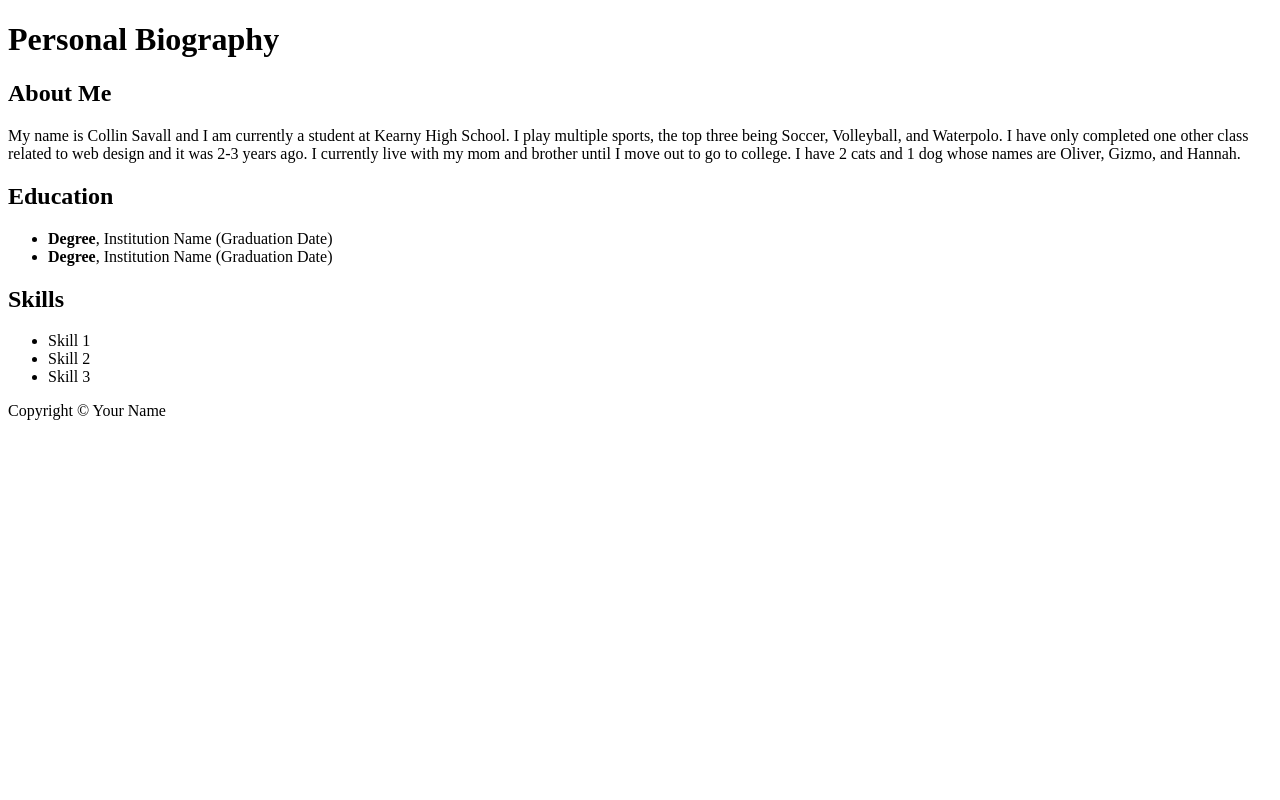
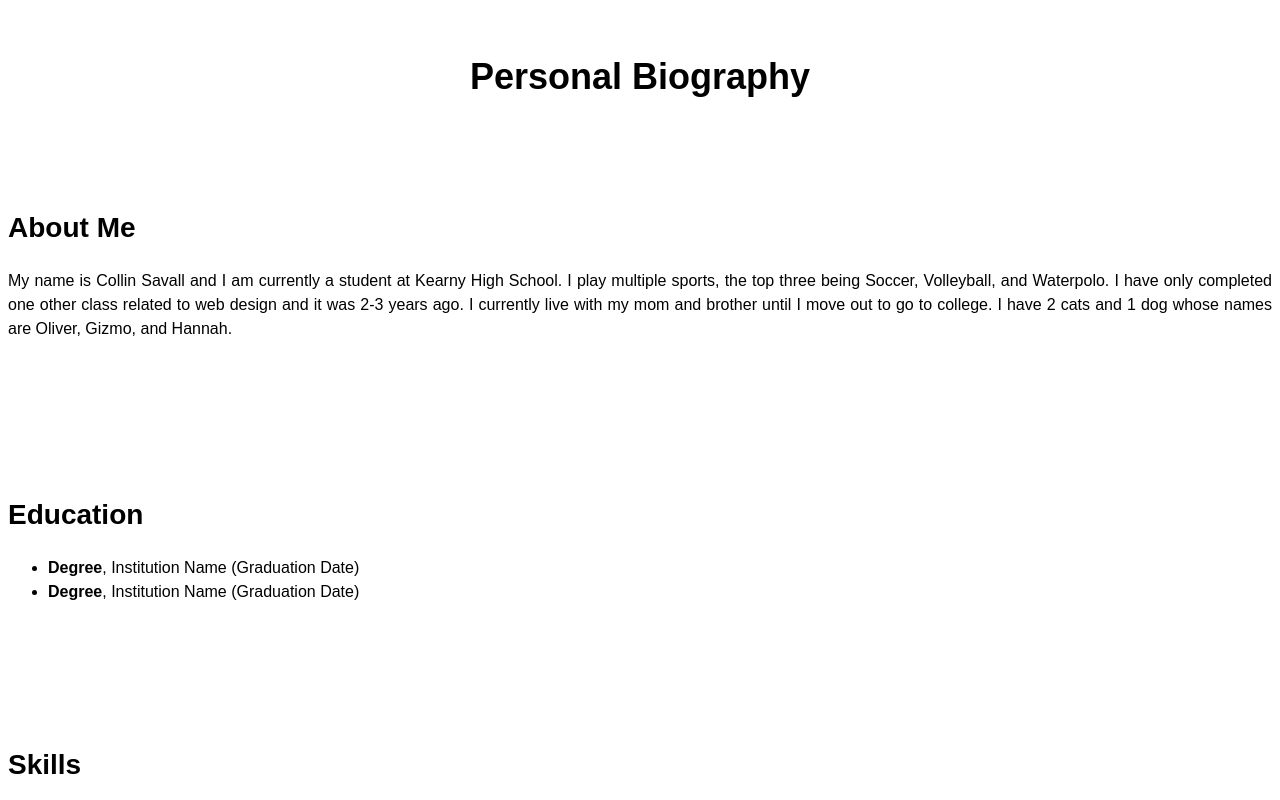
Before and after one commit to 1nvision/biography, a plain HTML site: page index.html in a window 1280 px wide. Shown: the top 800 px of the page. Drawn offline with Linux system fonts and the light colour scheme.

Commit message:
index.html

```diff
--- a/index.html
+++ b/index.html
@@ -1,6 +1,60 @@
 <!DOCTYPE html>
 <html>
 <head>
+	<style>/* Set font styles */
+		body {
+		  font-family: Arial, sans-serif;
+		  font-size: 16px;
+		  line-height: 1.5;
+		}
+
+		/* Center main content */
+		.container {
+		  width: 80%;
+		  margin: 0 auto;
+		}
+
+		/* Style the heading */
+		h1 {
+		  font-size: 36px;
+		  font-weight: bold;
+		  text-align: center;
+		  margin-top: 50px;
+		  margin-bottom: 30px;
+		}
+
+		/* Style the paragraphs */
+		p {
+		  margin-bottom: 20px;
+		  text-align: justify;
+		}
+
+		/* Add some padding to the sections */
+		section {
+		  padding: 50px 0;
+		}
+
+		/* Style the section headings */
+		section h2 {
+		  font-size: 28px;
+		  font-weight: bold;
+		  margin-bottom: 20px;
+		}
+
+		/* Add some margin to the section content */
+		section p {
+		  margin-bottom: 30px;
+		}
+
+		/* Style the links */
+		a {
+		  color: #0066cc;
+		  text-decoration: none;
+		}
+
+		a:hover {
+		  text-decoration: underline;
+		}</style>
 	<meta charset="UTF-8">
 	<title>Personal Biography</title>
 </head>
```
